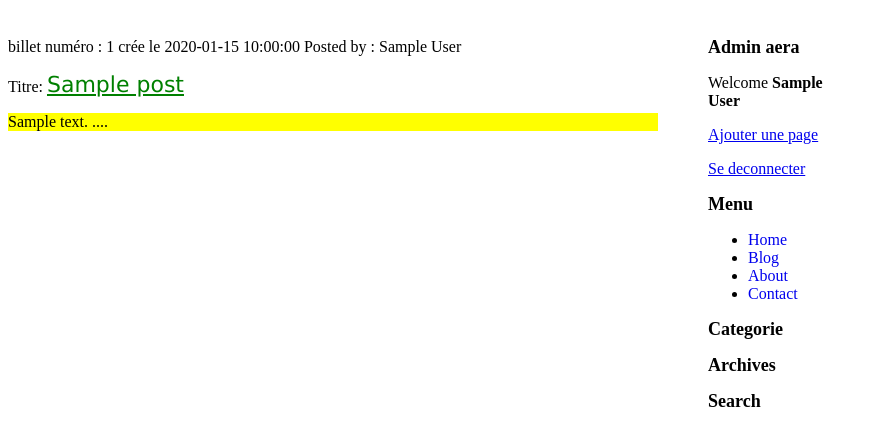
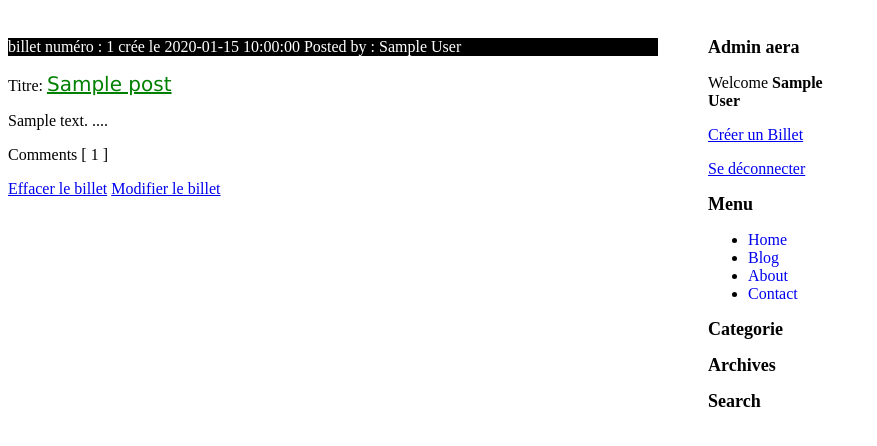
Before and after one commit to FaridR78/blog, a PHP site: page / in a window 1280 px wide. Shown: the part 58-504 px from the top of the page, without its empty margins (0-877 px from the left). Run offline with PHP 8.4, Linux system fonts and the light colour scheme; the visitor is signed in with stand-in values (Sample User, id 1); tables that the repository leaves empty or names only in its code hold one stand-in row (values such as "Sample post").

Commit message:
pagination blog et gestion comments

```diff
--- a/Model/Post.php
+++ b/Model/Post.php
@@ -21,20 +21,30 @@ class Model_Post
 
 	}
 
-	public function getLatestPosts($number)
+	public function getLatestPosts($offset,$count)
 	{
 
 			$db = new Helper_Database("config.ini");
 
 			// $query ='SELECT * FROM post limit '.$number;
 
-			if (!is_int($number))
+			if (!is_int($count))
 			{
 
-				$number = 5 ;
+				$count = 5 ;
+
+
 			}
 
-			$query ='SELECT *, SUBSTR(content, 1, 500) as content FROM post order by id desc limit '.$number;
+			if (!is_int($offset))
+			{
+
+				$offset = 0 ;
+
+
+			}
+
+			$query ='SELECT *, SUBSTR(content, 1, 500) as content FROM post order by id desc limit '.$offset.', '.$count;
 			$result =	$db -> query($query);
 
 			// echo json_encode($result);
@@ -74,5 +84,76 @@ class Model_Post
 
 	}
 
+	public function totalPost()
+	{
+
+		$db = new Helper_Database("config.ini");
+
+		$query ='SELECT COUNT(*) AS nbpost FROM post  ';
+
+		$result = $db -> queryOne($query);
+
+		return $result["nbpost"];
+
+	}
+
+	public function deletePost($id)
+	{
+
+
+		$db = new Helper_Database("config.ini");
+		$query ='DELETE from post where id = ? limit 1';
+
+		$result =	$db -> execute($query,array($id));
+
+
+	}
+
+	public function postComment($id)
+	{
+
+		$db = new Helper_Database("config.ini");
+
+		$query = "INSERT INTO comment (author_id,comment,id,id_post)
+			      VALUES (?,?,?,?)";
+
+		$result =	$db -> execute($query,array($author_id,$comment,$id,$id_post));
+
+
+
+
+	}
+
+	public function getComments($id)
+	{
+
+		$db = new Helper_Database("config.ini");
+
+		$query = "SELECT * FROM `comment` WHERE id_post = ?" ;
+
+		$result =	$db -> query($query,array($id));
+
+		//var_dump($result);
+
+		return $result;
+
+	}
+
+	public function gettotalComments($id)
+	{
+
+		$db = new Helper_Database("config.ini");
+
+		$query = "SELECT COUNT(*) AS nbcomments FROM `comment` WHERE id_post = ?" ;
+
+		$result =	$db -> queryOne($query,array($id));
+
+		return $result["nbcomments"];
+
+	}
+
+
+
+
 
 }
--- a/admin.phtml
+++ b/admin.phtml
@@ -28,7 +28,8 @@
 </header>
 
 <body>
-<h1>Write Entry</h1>
+
+<h1>Ajouter un Billet</h1>
 
 <div class="page">
 
--- a/index.php
+++ b/index.php
@@ -11,12 +11,32 @@ Pagination (possibilité de voir les 5 articles suivant sur l’url monsite.com/
 
 	include 'autoload.php';
 
+	if(isset($_GET['page']))
+	{
+
+		$page = $_GET["page"] ;
+
+	}
+	else
+	{
+
+		$page = 1;
+
+	}
+
+
+	$nbpost_page = 5;
+
+	$offset = ($page-1)*$nbpost_page;
+
 	$posted = new Model_Post();
 
-	$posts = $posted ->getLatestPosts(5);
+	$posts = $posted ->getLatestPosts($offset,$nbpost_page);
+
+	$total_post = $posted ->totalPost();
+
+	$nbpage = ceil($total_post/$nbpost_page);
 
 
 
-	// var_dump($posts);
-
 	include "template.phtml";
--- a/post.php
+++ b/post.php
@@ -34,7 +34,6 @@
 
 			$post = $posted ->getPost($_GET["id"]);
 
-
 	}
 
 	include "post.phtml";
--- a/styles.css
+++ b/styles.css
@@ -9,7 +9,7 @@ background-color: white;
 .titre{
 
 font-family: verdana;
-font-size: 22px;
+font-size: 20px;
 color: green;
 
 
@@ -18,7 +18,8 @@ color: green;
 
 #content{
 width: 650px;
-background-color: yellow;
+background-color: white;
+color: black;
 
 }
 
@@ -44,3 +45,10 @@ li a{
 	text-decoration: none;
 	list-style: none;
 }
+
+.billet {
+	width: 650px;
+	background-color: black;
+	color: white;
+
+}
--- a/template.phtml
+++ b/template.phtml
@@ -33,12 +33,51 @@
 				<p class="title">Titre: <a href ="post.php?id=<?= $post["id"]?>" class="titre"><?=$post["title"]?></a></p>
 
 				<div id='content'>
-						<p><?= $post["content"] ?> ....</p>
+					 <p><?= $post["content"] ?> ....</p>
 				</div>
+
+				<!-- commentaire à gérer -->
+
+				<div id='comment'>
+
+					<?php $nbcomments = $author_id ->gettotalComments($post["id"]); ?>
+
+					<p>Comments [ <?= $nbcomments; ?> ]</p>
+
+				</div>
+
+
+				<!-- si admin possibilitée de supprimer delPost ou modifier UpdatePost le post -->
+
+				<?php if(isset($_SESSION["ISADMIN"]) && ($_SESSION["ISADMIN"])==1):?>
+
+
+						<p><a onclick="return confirm('etes vous sur ?')" href="delpost.php?id=<?= $post["id"]?>">Effacer le billet</a>
+						<a href="#">Modifier le billet</a></p>
+
+
+				<?php endif;?>
+
 
 			<?php endforeach; ?>
 
+			<!-- Pagination des articles par page -->
 
+					<div class="page">
+
+						<?php if($page>1):?>
+
+							<a href="?page=<?= $page-1;?>">Billets précédent </a>
+
+						<?php endif;?>
+
+						<?php if($page<$nbpage):?>
+
+							<a href="?page=<?= $page+1;?>">Billets suivant</a>
+
+						<?php endif;?>
+
+					</div>
 
 			</article>
 
@@ -56,12 +95,12 @@
 
 					<?php if(($_SESSION["ISADMIN"])==1):?>
 
-						<p><a href="admin.php">Ajouter une page</a></p>
+						<p><a href="admin.php">Créer un Billet</a></p>
 
 					<?php endif;?>
 
 
-					<p><a href="logout.php">Se deconnecter</a></p>
+					<p><a href="logout.php">Se déconnecter</a></p>
 
 				<?php else:?>
 
@@ -71,15 +110,18 @@
 
 
 				<h2>Menu</h2>
+
 				<ul>
 					<li><a href="#">Home</a></li>
 					<li><a href="#">Blog</a></li>
 					<li><a href="#">About</a></li>
 					<li><a href="#">Contact</a></li>
 				</ul>
+
 				<h2>Categorie</h2>
 				<h2>Archives</h2>
 				<h2>Search</h2>
+
 			</nav>
 
 		</section>
```
Also changed, not shown: delpost.php (added, +14 -0 lines), post.phtml (+23 -1 lines), confirm.phtml (added).
